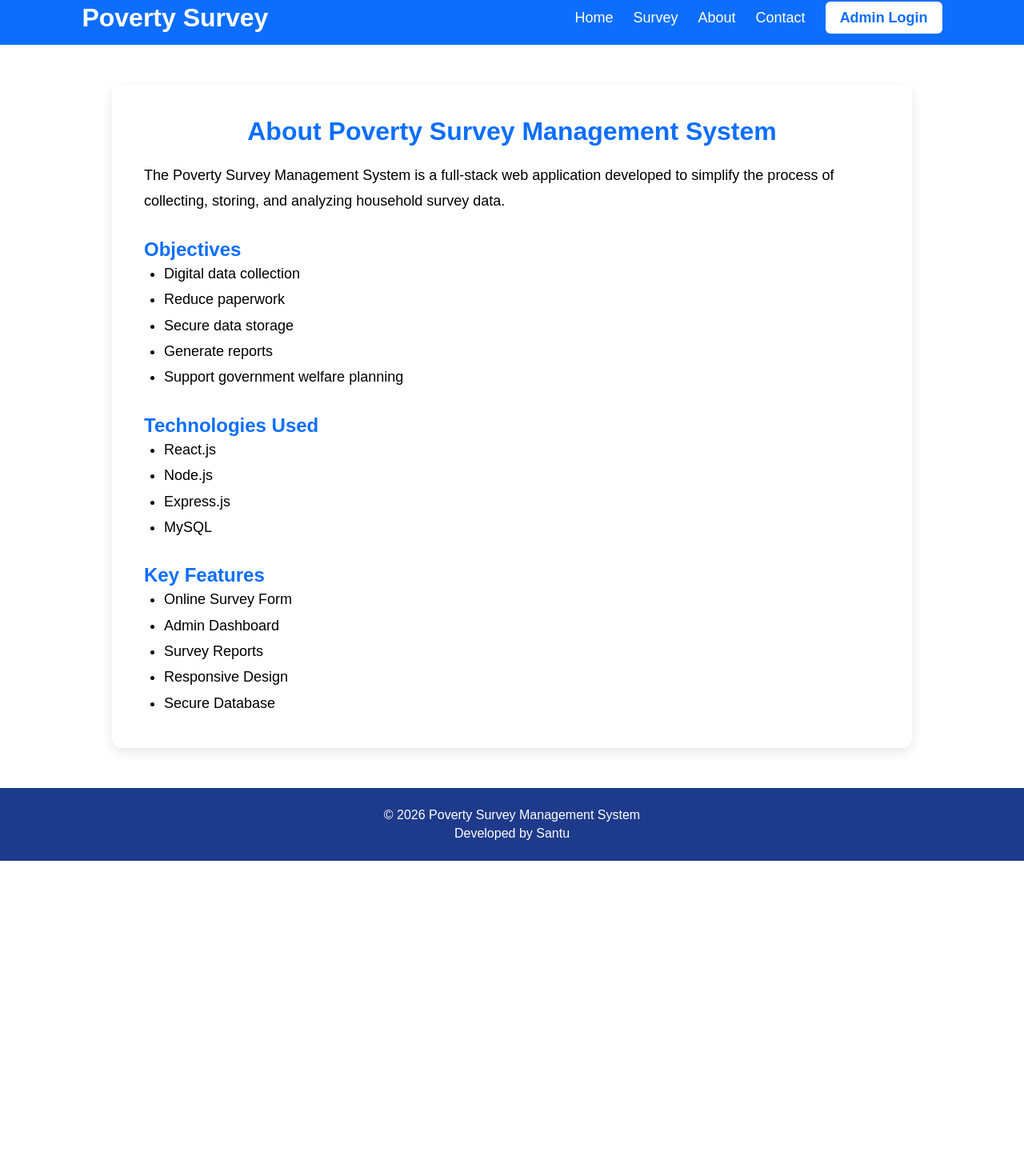
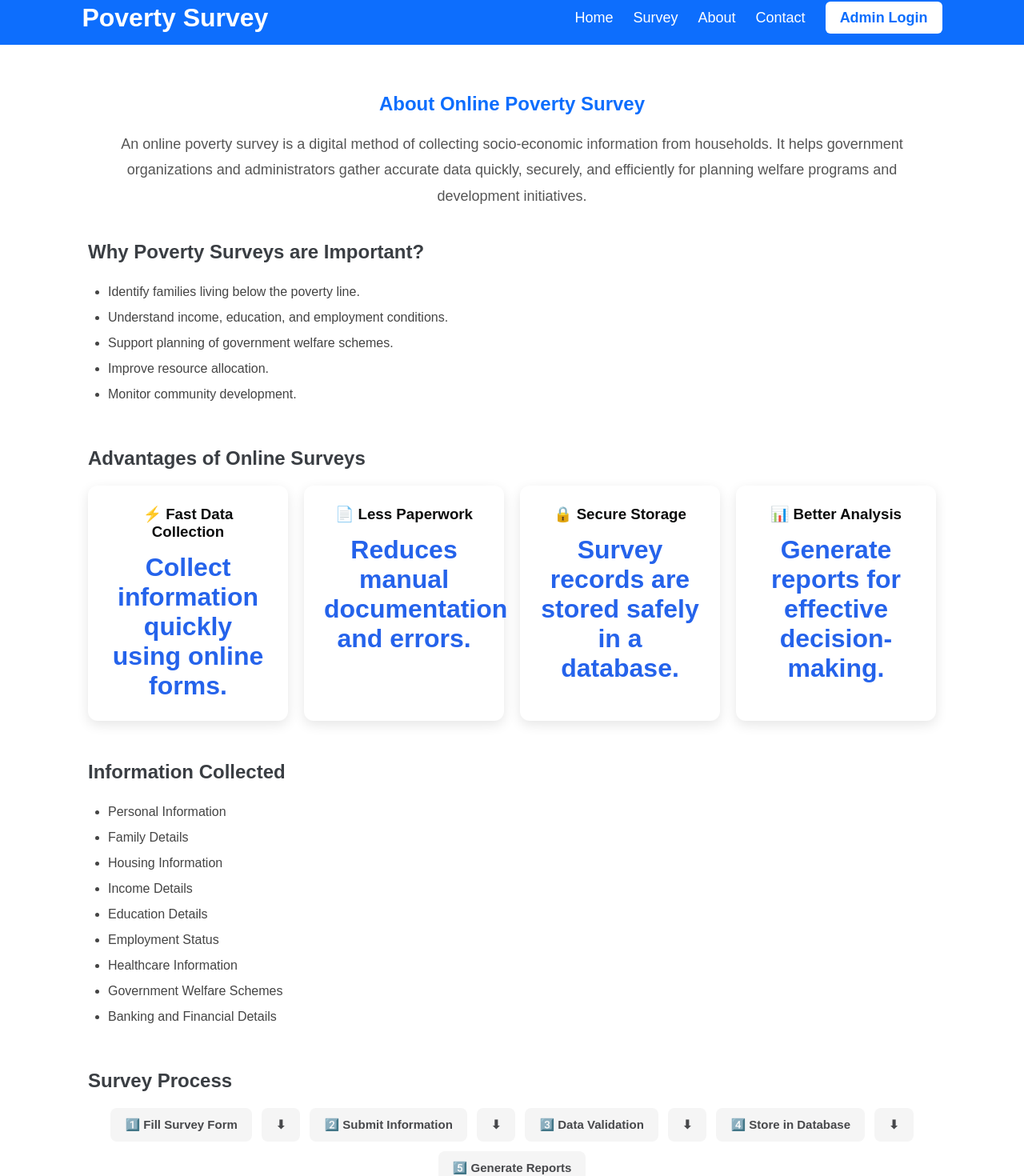
Before and after one commit to Santu2004/PovertySurveyWeb, a React app in the folder frontend/: page /learn-more in a window 1280 px wide. Shown: the part 11-1481 px from the top of the page at 80% size. Before the commit the page ends 1087 px from the top, so only its background shows below. Built offline with nearby package versions, Linux system fonts and the light colour scheme; the HTML template or start-up script is replaced by a standard one.

Commit message:
changes made

```diff
--- a/frontend/src/components/Contact.css
+++ b/frontend/src/components/Contact.css
@@ -4,13 +4,14 @@
 
 .contact{
     padding:80px 20px;
-    background:#0d6efd;
+
     color:white;
 }
 
 .contact h2{
+    color:#0d6efd;
     text-align:center;
-    font-size:42px;
+    font-size:36px;
     margin-bottom:15px;
 }
 
@@ -47,8 +48,7 @@
 }
 
 .contact-card h3{
-    color:#0d6efd;
-    font-size:24px;
+    color:#0d6efd;font-size:24px;
     margin-bottom:15px;
 }
 
--- a/frontend/src/components/Contact.jsx
+++ b/frontend/src/components/Contact.jsx
@@ -1,3 +1,7 @@
+import "./Contact.css";
+
+function Contact() {
+  return (
     <section className="contact" id="contact">
 
       <h2>Contact Us</h2>
@@ -10,7 +14,7 @@
 
         <div className="contact-card">
           <h3>📍 Address</h3>
-      <p>Rayagada, Odisha, India</p>
+          <p>Rayagada, Odisha, India,pin - 765001</p>
         </div>
 
         <div className="contact-card">
@@ -20,9 +24,13 @@
 
         <div className="contact-card">
           <h3>📞 Phone</h3>
-      <p>+91 8260591547,8260639982</p>
+          <p>+91 8260591547, +91 8260639982</p>
         </div>
 
       </div>
 
     </section>
+  );
+}
+
+export default Contact;
--- a/frontend/src/components/Footer.jsx
+++ b/frontend/src/components/Footer.jsx
@@ -4,7 +4,7 @@ function Footer() {
   return (
     <footer className="footer">
       <p>&copy; 2026 Poverty Survey Management System</p>
-      <p>Developed by Santu</p>
+      <p>All Rights Reserved</p>
     </footer>
   );
 }
--- a/frontend/src/pages/LearnMore.css
+++ b/frontend/src/pages/LearnMore.css
@@ -1,29 +1,95 @@
-.learn-container{
-    max-width:1000px;
-    margin:50px auto;
-    padding:40px;
-    background:white;
+.learn-more{
+    max-width:1100px;
+    margin:40px auto;
+    padding:20px;
+}
+
+.learn-more h1{
+    text-align:center;
+    color:#0d6efd;
+    margin-bottom:20px;
+}
+
+.intro{
+    text-align:center;
+    font-size:18px;
+    line-height:1.8;
+    color:#555;
+    margin-bottom:40px;
+}
+
+.section{
+    margin-bottom:50px;
+}
+
+.section h2{
+    color:#3a3e43;
+    margin-bottom:20px;
+}
+
+.section ul{
+    padding-left:25px;
+    line-height:2;
+    color:#444;
+}
+
+.cards{
+    display:grid;
+    grid-template-columns:repeat(auto-fit,minmax(220px,1fr));
+    gap:20px;
+}
+
+.card{
+    background:#fff;
+    padding:25px;
     border-radius:12px;
     box-shadow:0 5px 15px rgba(0,0,0,.1);
+    text-align:center;
+    transition:.3s;
 }
 
-.learn-container h1{
-    color:#0d6efd;
-    margin-bottom:20px;
-    text-align:center;
+.card:hover{
+    transform:translateY(-8px);
 }
 
-.learn-container h2{
-    color:#0d6efd;
-    margin-top:30px;
+.card h3{
+    color:#0b0c0c;
+    margin-bottom:15px;
 }
 
-.learn-container p,
-.learn-container li{
-    font-size:18px;
-    line-height:1.8;
+.process{
+    display:flex;
+    justify-content:center;
+    align-items:center;
+    flex-wrap:wrap;
+    gap:12px;
+    font-weight:bold;
+    color:#47484b;
+    font-size:15px;
 }
 
-.learn-container ul{
-    margin-left:25px;
+.process div{
+    background:#f5f5f5;
+    padding:12px 18px;
+    border-radius:8px;
 }
+
+@media(max-width:768px){
+
+.learn-more{
+    padding:15px;
+}
+
+.learn-more h1{
+    font-size:32px;
+}
+
+.intro{
+    font-size:16px;
+}
+
+.process{
+    flex-direction:column;
+}
+
+}
--- a/frontend/src/pages/LearnMore.jsx
+++ b/frontend/src/pages/LearnMore.jsx
@@ -7,44 +7,133 @@ function LearnMore() {
     <>
       <Navbar />
 
-      <div className="learn-container">
-        <h1>About Poverty Survey Management System</h1>
+      <section className="learn-more">
 
-        <p>
-          The Poverty Survey Management System is a full-stack web application
-          developed to simplify the process of collecting, storing, and
-          analyzing household survey data.
+        <h1>About Online Poverty Survey</h1>
+
+        <p className="intro">
+          An online poverty survey is a digital method of collecting
+          socio-economic information from households. It helps government
+          organizations and administrators gather accurate data quickly,
+          securely, and efficiently for planning welfare programs and
+          development initiatives.
         </p>
 
-        <h2>Objectives</h2>
+        {/* Why Survey */}
+
+        <div className="section">
+
+          <h2>Why Poverty Surveys are Important?</h2>
 
           <ul>
-          <li>Digital data collection</li>
-          <li>Reduce paperwork</li>
-          <li>Secure data storage</li>
-          <li>Generate reports</li>
-          <li>Support government welfare planning</li>
+            <li>Identify families living below the poverty line.</li>
+            <li>Understand income, education, and employment conditions.</li>
+            <li>Support planning of government welfare schemes.</li>
+            <li>Improve resource allocation.</li>
+            <li>Monitor community development.</li>
           </ul>
 
-        <h2>Technologies Used</h2>
+        </div>
+
+        {/* Advantages */}
+
+        <div className="section">
+
+          <h2>Advantages of Online Surveys</h2>
+
+          <div className="cards">
+
+            <div className="card">
+              <h3>⚡ Fast Data Collection</h3>
+              <p>Collect information quickly using online forms.</p>
+            </div>
+
+            <div className="card">
+              <h3>📄 Less Paperwork</h3>
+              <p>Reduces manual documentation and errors.</p>
+            </div>
+
+            <div className="card">
+              <h3>🔒 Secure Storage</h3>
+              <p>Survey records are stored safely in a database.</p>
+            </div>
+
+            <div className="card">
+              <h3>📊 Better Analysis</h3>
+              <p>Generate reports for effective decision-making.</p>
+            </div>
+
+          </div>
+
+        </div>
+
+        {/* Information Collected */}
+
+        <div className="section">
+
+          <h2>Information Collected</h2>
 
           <ul>
-          <li>React.js</li>
-          <li>Node.js</li>
-          <li>Express.js</li>
-          <li>MySQL</li>
+            <li>Personal Information</li>
+            <li>Family Details</li>
+            <li>Housing Information</li>
+            <li>Income Details</li>
+            <li>Education Details</li>
+            <li>Employment Status</li>
+            <li>Healthcare Information</li>
+            <li>Government Welfare Schemes</li>
+            <li>Banking and Financial Details</li>
           </ul>
 
-        <h2>Key Features</h2>
+        </div>
+
+        {/* Process */}
+
+        <div className="section">
+
+          <h2>Survey Process</h2>
+
+          <div className="process">
+
+            <div>1️⃣ Fill Survey Form</div>
+
+            <div>⬇</div>
+
+            <div>2️⃣ Submit Information</div>
+
+            <div>⬇</div>
+
+            <div>3️⃣ Data Validation</div>
+
+            <div>⬇</div>
+
+            <div>4️⃣ Store in Database</div>
+
+            <div>⬇</div>
+
+            <div>5️⃣ Generate Reports</div>
+
+          </div>
+
+        </div>
+
+        {/* Benefits */}
+
+        <div className="section">
+
+          <h2>Benefits for Government & Organizations</h2>
 
           <ul>
-          <li>Online Survey Form</li>
-          <li>Admin Dashboard</li>
-          <li>Survey Reports</li>
-          <li>Responsive Design</li>
-          <li>Secure Database</li>
+            <li>Identify economically weaker families.</li>
+            <li>Support welfare scheme implementation.</li>
+            <li>Improve planning and policy making.</li>
+            <li>Track socio-economic development.</li>
+            <li>Enable faster and more informed decisions.</li>
           </ul>
+
         </div>
+
+      </section>
 
       <Footer />
     </>
```
Also changed, not shown: 2 other files (tests, documents, lock files or other folders). Lines whose indentation alone changed are shown as unchanged.
